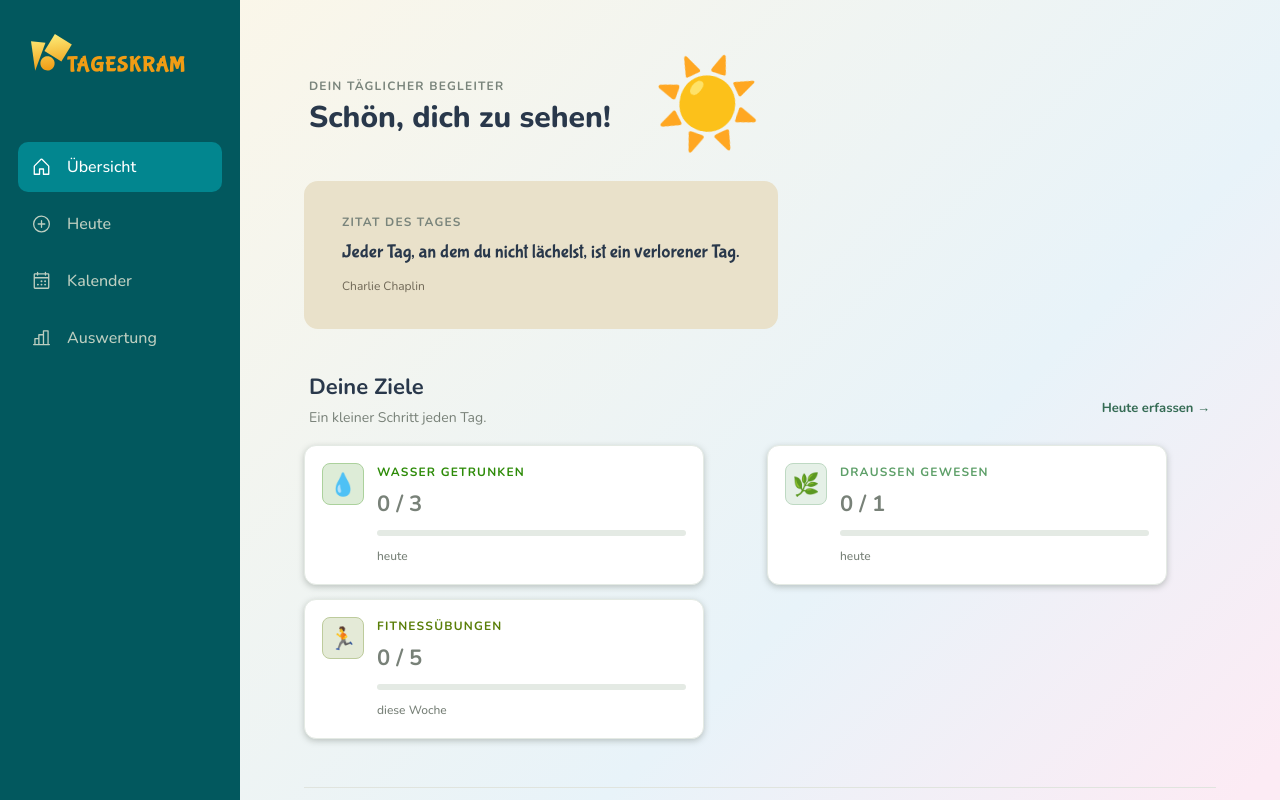
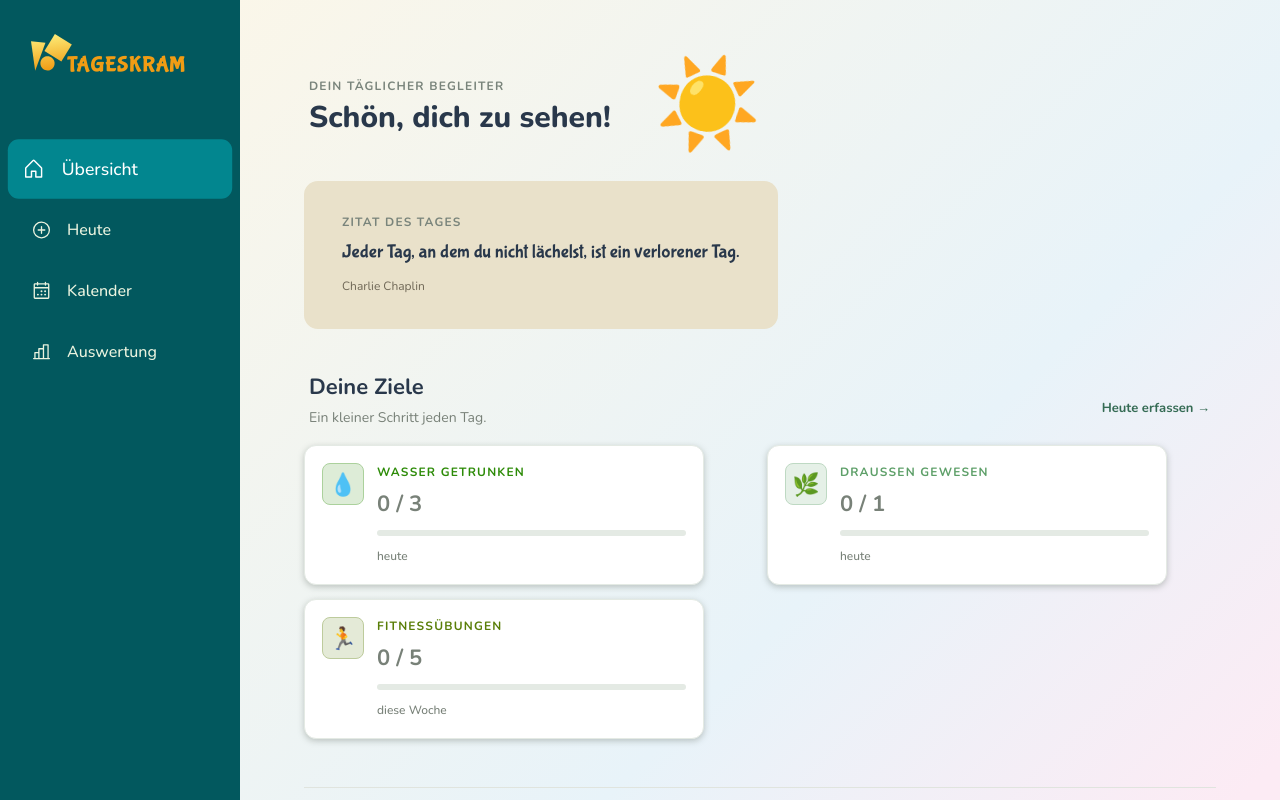
Before and after one commit to katja-roehlig/daily-tracker-codex, a React (Vite) app: page / in a window 1280 px wide. Shown: the top 800 px of the page. Built offline with nearby package versions, Linux system fonts and the light colour scheme; what emojibase-data would draw is missing.

Commit message:
style navigation

```diff
--- a/src/components/layout/AppLayout.module.css
+++ b/src/components/layout/AppLayout.module.css
@@ -57,7 +57,7 @@
   bottom: 0;
   left: 0;
   right: 0;
-  background: var(--card-bg);
+  background: var(--sidebar-bg);
   z-index: 19;
   padding: 4px 10px calc(4px + env(safe-area-inset-bottom));
   box-shadow: 0 14px 32px var(--mobile-shadow-soft);
@@ -71,8 +71,6 @@
   flex: 1;
   overflow: visible;
 }
-
-/* Responsive Breakpoints */
 
 @media (width >= 900px) {
   .app {
--- a/src/components/navigation/Navigation.module.css
+++ b/src/components/navigation/Navigation.module.css
@@ -1,3 +1,44 @@
+.navList {
+  display: grid;
+  grid-template-columns: repeat(4, minmax(0, 1fr));
+  gap: 4px;
+  width: 100%;
+}
+
+.navButton {
+  display: flex;
+  flex-direction: column;
+  align-items: center;
+  justify-content: center;
+  min-width: 0;
+  min-height: 46px;
+  padding: 4px 4px;
+  color: var(--sidebar-text);
+  font-weight: 500;
+  background: transparent;
+  border: none;
+  cursor: pointer;
+}
+
+.navButtonActive {
+  background: transparent;
+  color: #fbe06a;
+  transform: scale(1.1);
+}
+
+.iconWrapper {
+  display: flex;
+  align-items: center;
+  justify-content: center;
+  width: 24px;
+  font-size: 20px;
+}
+
+.label {
+  display: none;
+}
+
+@media (width >= 900px) {
   .navList {
     display: flex;
     flex-direction: column;
@@ -5,18 +46,16 @@
   }
 
   .navButton {
-  display: flex;
+    flex-direction: row;
     align-items: center;
+    justify-content: flex-start;
     gap: 15px;
     text-align: left;
     padding: 13px;
     border-radius: 10px;
-  color: var(--nav-text);
-  font-weight: 500;
-  background: transparent;
-  border: none;
-  cursor: pointer;
+    color: var(--sidebar-text);
     width: 100%;
+    min-height: auto;
   }
 
   .navButtonActive,
@@ -26,40 +65,11 @@
   }
 
   .iconWrapper {
-  display: flex;
-  align-items: center;
-  justify-content: center;
-  font-size: 20px;
     width: 21px;
   }
 
   .label {
+    display: inline;
     font-size: 16px;
   }
-
-.navListMobile {
-  display: grid;
-  grid-template-columns: repeat(4, minmax(0, 1fr));
-  gap: 4px;
 }
-
-.navButtonMobile {
-  min-width: 0;
-  min-height: 56px;
-  padding: 8px 4px;
-  align-items: center;
-  justify-content: center;
-  flex-direction: column;
-  gap: 3px;
-  color: var(--text-dark-green);
-  text-align: center;
-}
-
-.iconWrapperMobile {
-  width: 24px;
-  font-size: 20px;
-}
-
-.labelMobile {
-  font-size: 12px;
-}
--- a/src/components/navigation/Navigation.tsx
+++ b/src/components/navigation/Navigation.tsx
@@ -6,40 +6,38 @@ import {
   ChartBarIcon,
   HouseIcon,
 } from "@phosphor-icons/react";
+
 const links: Array<[string, string, React.ComponentType<any>]> = [
   ["/", "Übersicht", HouseIcon],
   ["/eintrag", "Heute", PlusCircleIcon],
   ["/kalender", "Kalender", CalendarDotsIcon],
   ["/auswertung", "Auswertung", ChartBarIcon],
 ];
-export function Navigation({ mobile = false }: { mobile?: boolean }) {
+
+export function Navigation() {
   const navigate = useNavigate();
   const location = useLocation();
+
   return (
-    <nav className={`${styles.navList} ${mobile ? styles.navListMobile : ""}`}>
-      {links.map(([path, label, IconComponent]) => (
-        <button
-          key={path}
-          className={`${styles.navButton} ${mobile ? styles.navButtonMobile : ""} ${
-            location.pathname === path ||
-            (path === "/eintrag" && location.pathname.startsWith("/eintrag/"))
-              ? styles.navButtonActive
-              : ""
-          }`}
-          onClick={() => navigate(path)}
-        >
-          <span
-            className={`${styles.iconWrapper} ${mobile ? styles.iconWrapperMobile : ""}`}
+    <nav className={styles.navList}>
+      {links.map(([path, label, IconComponent]) => {
+        const isActive =
+          location.pathname === path ||
+          (path === "/eintrag" && location.pathname.startsWith("/eintrag/"));
+
+        return (
+          <button
+            key={path}
+            className={`${styles.navButton} ${isActive ? styles.navButtonActive : ""}`}
+            onClick={() => navigate(path)}
           >
-            <IconComponent size={24} className={styles.icon} />
-          </span>
-          <span
-            className={`${styles.label} ${mobile ? styles.labelMobile : ""}`}
-          >
-            {label}
-          </span>
-        </button>
-      ))}
+            <span className={styles.iconWrapper}>
+              <IconComponent size={28} className={styles.icon} />
+            </span>
+            <span className={styles.label}>{label}</span>
+          </button>
+        );
+      })}
     </nav>
   );
 }
```
Lines whose indentation alone changed are shown as unchanged.
